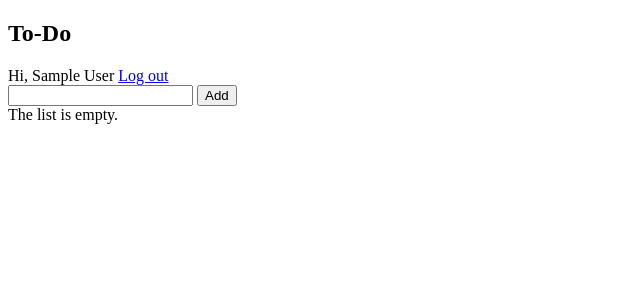
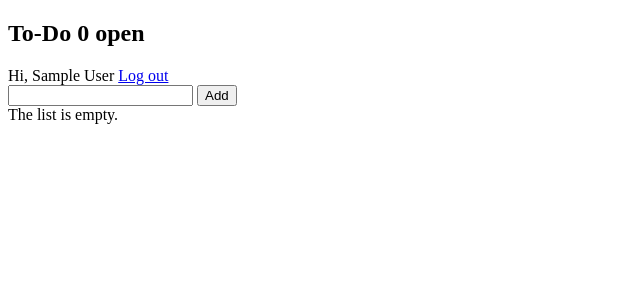
Before and after one commit to Takla-Hany/db-lab2-takla_hany_shaker, a Flask app: page / in a window 1280 px wide. Shown: the top 300 px of the page, without its empty margins (0-640 px from the left). Run offline with Flask 3, Linux system fonts and the light colour scheme; the visitor is signed in with stand-in values (Sample User, id 1); data that the repository does not hold is empty.

Commit message:
Bonus - open task counter

```diff
--- a/app.py
+++ b/app.py
@@ -56,7 +56,7 @@ def register():
 
 @app.route('/')
 def index():
-    # chech the session
+    # check the session
     if 'user_id' not in session:
         return redirect(url_for('login'))
 
@@ -69,7 +69,10 @@ def index():
     finally:
         connection.close()
 
-    return render_template('index.html', todos=todos, user_name=session.get('user_name'))
+    # BONUS
+    open_count = sum(1 for todo in todos if todo['is_done'] == 0)
+
+    return render_template('index.html', todos=todos, user_name=session.get('user_name', 'User'), open_count=open_count)
 
 @app.route('/login', methods=['GET', 'POST'])
 def login():
--- a/templates/index.html
+++ b/templates/index.html
@@ -3,7 +3,8 @@
 {% block content %}
 
 <div>
-    <h2>To-Do</h2>
+
+    <h2>To-Do <span>{{ open_count }} open</span></h2>
     <div>
         <span>Hi, {{ user_name }}</span>
         <a href="/logout">Log out</a>
```
